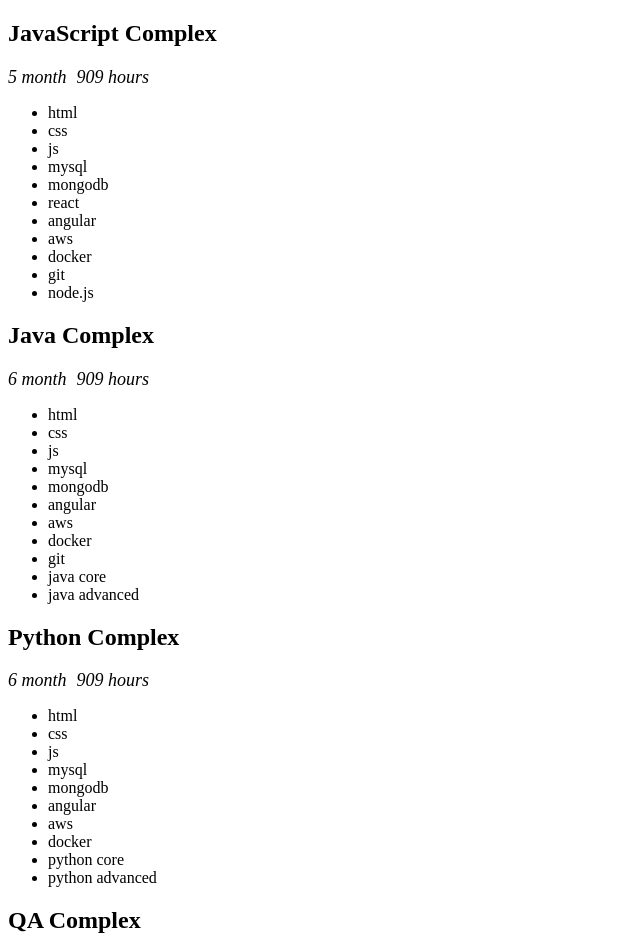
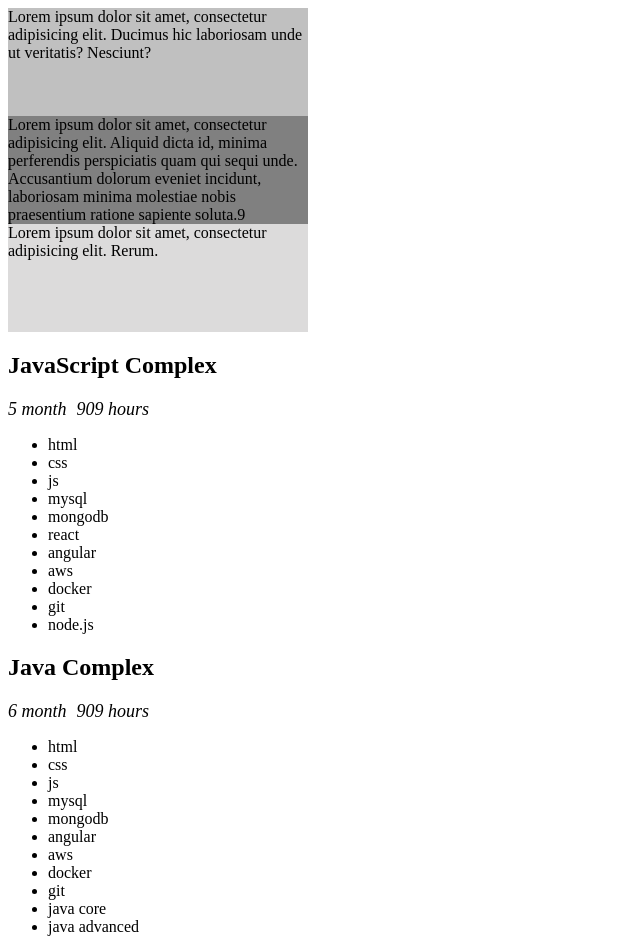
Before and after one commit to toriiy/may-2024-js, a plain HTML site: page lesson9/additional/add.html in a window 1280 px wide. Shown: the top 939 px of the page, without its empty margins (0-640 px from the left). Drawn offline with Linux system fonts and the light colour scheme.

Commit message:
did the add

```diff
--- a/lesson9/additional/add.html
+++ b/lesson9/additional/add.html
@@ -14,10 +14,36 @@
             font-size: 18px;
             font-style: italic;
         }
+
+        .block1 {
+            background-color: silver;
+        }
+
+        .block2 {
+            background-color: gray;
+        }
+
+        .block3 {
+            background-color: #dcdbdb;
+        }
+
+        .width {
+            width: 300px;
+        }
     </style>
 </head>
 <body>
 
+<div class="block1 width">Lorem ipsum dolor sit amet, consectetur adipisicing elit. Ducimus hic laboriosam unde ut
+    veritatis? Nesciunt?
+</div>
+<div class="block2 width">Lorem ipsum dolor sit amet, consectetur adipisicing elit. Aliquid dicta id, minima perferendis
+    perspiciatis quam
+    qui sequi unde. Accusantium dolorum eveniet incidunt, laboriosam minima molestiae nobis praesentium ratione sapiente
+    soluta.9
+</div>
+<div class="block3 width">Lorem ipsum dolor sit amet, consectetur adipisicing elit. Rerum.</div>
+
 <script src="add.js"></script>
 </body>
 </html>
--- a/lesson9/additional/add.js
+++ b/lesson9/additional/add.js
@@ -103,3 +103,16 @@ for (const course of coursesArray) {
 }
 
 // створити три блоки з різним текстовим контентом. зробити так, щоб всі блоки мали висоту найбільшого з них.
+
+let divCollection = document.getElementsByClassName('width');
+console.log(divCollection);
+
+let theBiggestHeight = 0;
+for (const div of divCollection) {
+    if (div.offsetHeight > theBiggestHeight) {
+        theBiggestHeight = div.offsetHeight;
+    }
+}
+for (const div of divCollection) {
+    div.style.height = theBiggestHeight + 'px';
+}
```
